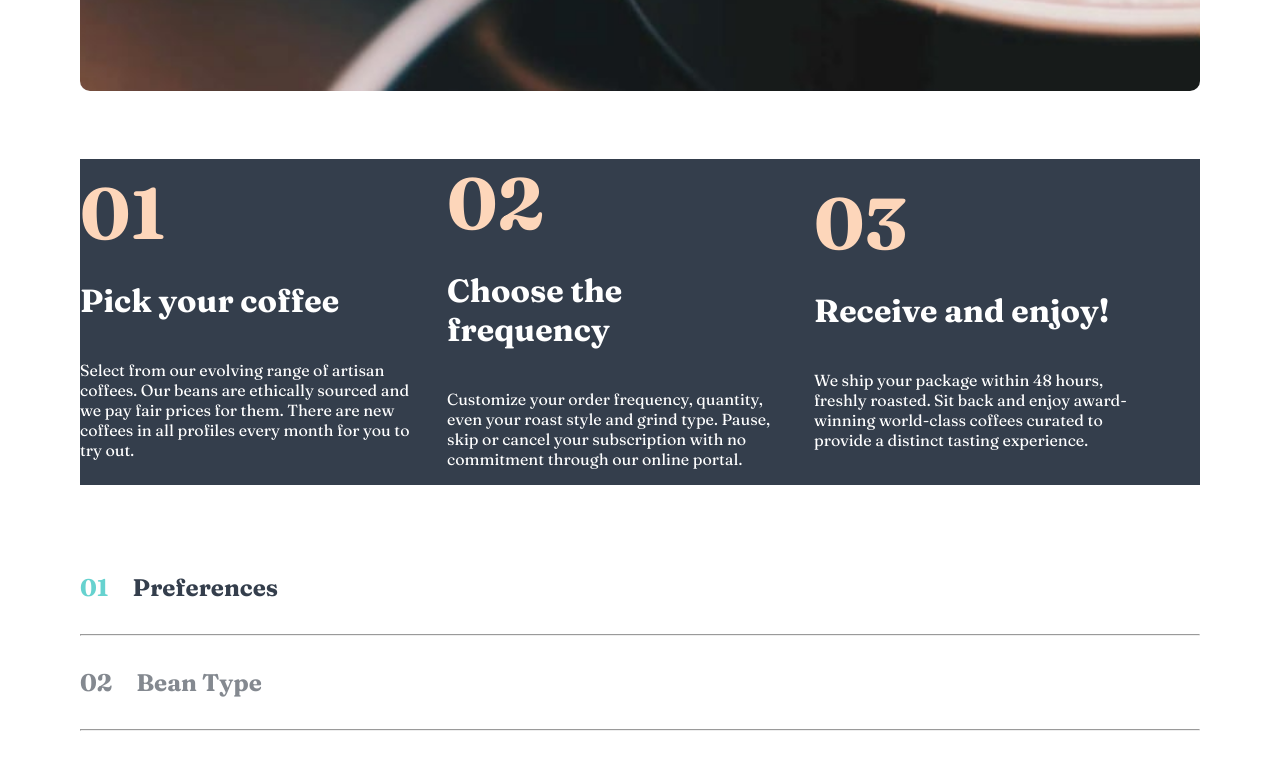
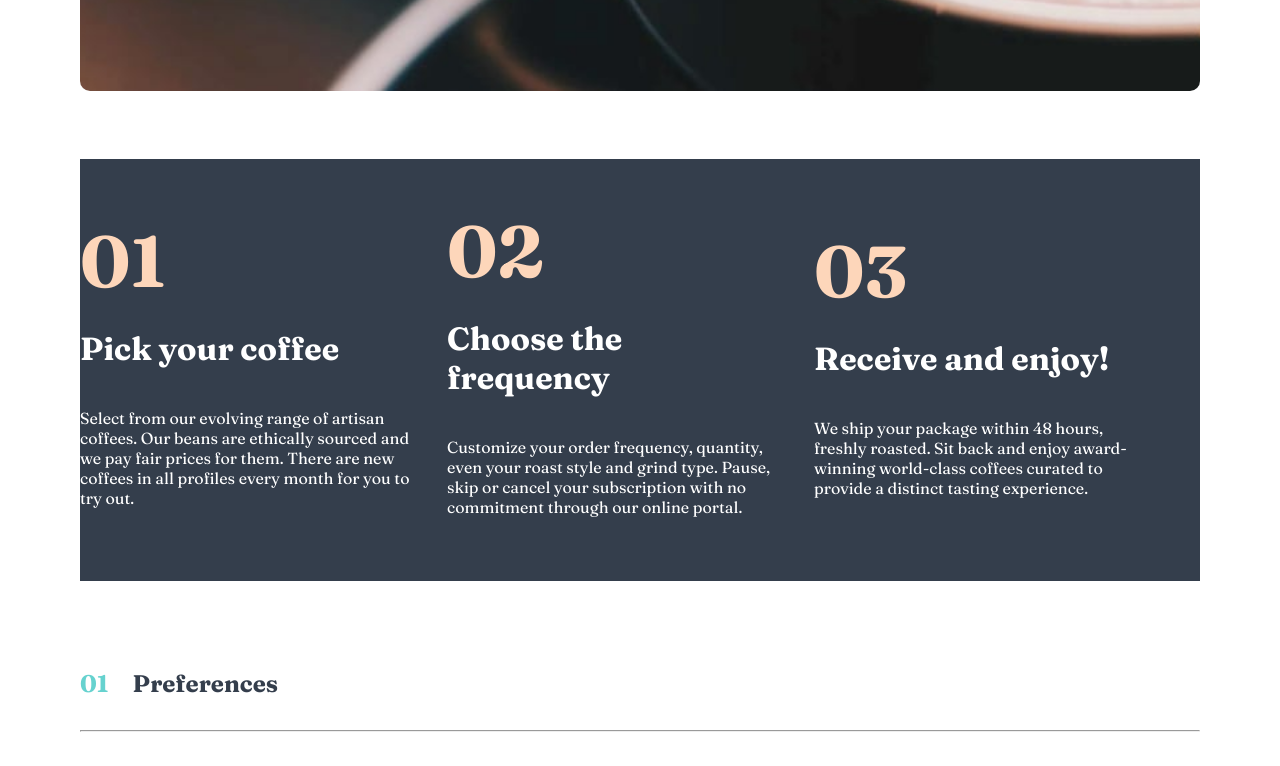
Before and after one commit to maha404/coffeeroasters-subscription-site, a React (Vite) app in the folder coffee-subscription-site/: page /subscribe in a window 1280 px wide. Shown: the part 628-1394 px from the top of the page. Built offline with nearby package versions, Linux system fonts and the light colour scheme.

Commit message:
Add padding to header for improved spacing and layout consistency

```diff
--- a/coffee-subscription-site/src/App.css
+++ b/coffee-subscription-site/src/App.css
@@ -489,6 +489,7 @@ header {
     align-items: center;
     width: 100%;
     gap: 24px;
+    padding: 48px 0px;
 
     @media screen and (min-width: 768px) {
         flex-direction: row;
```
